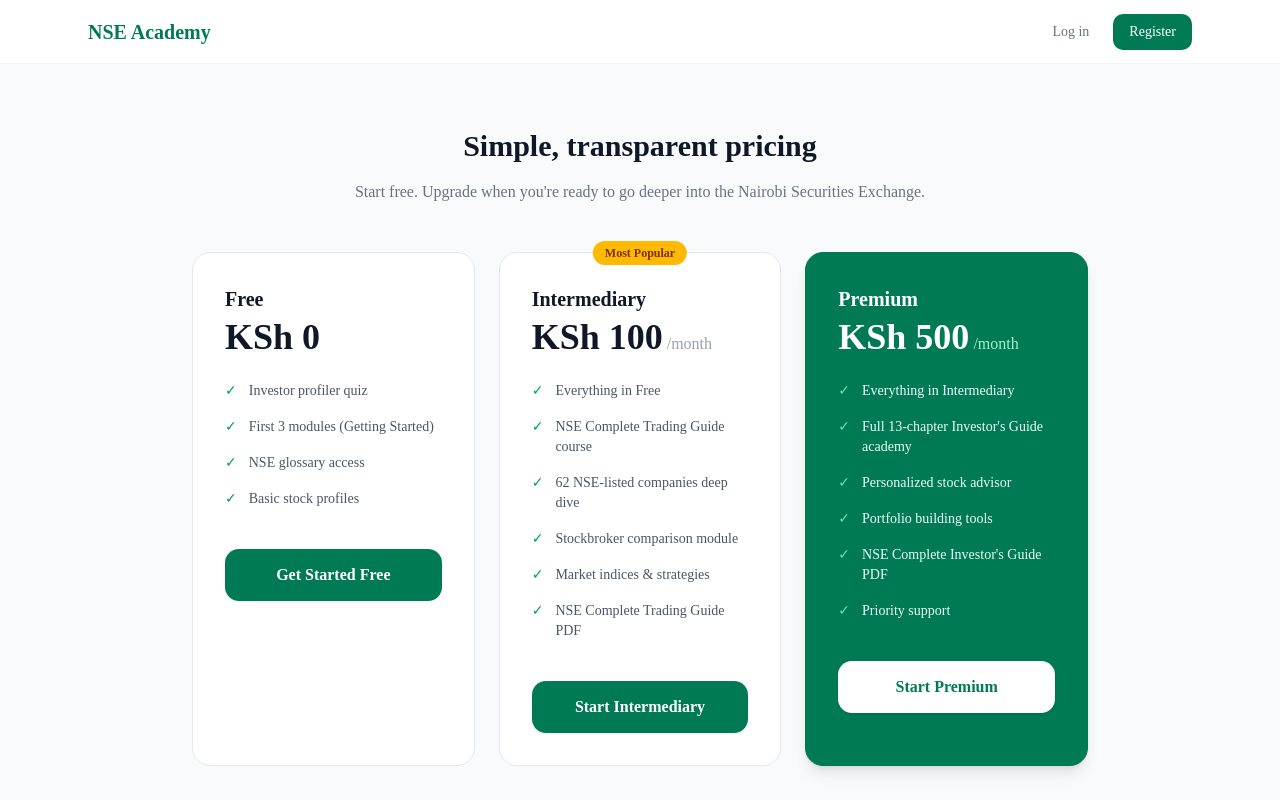
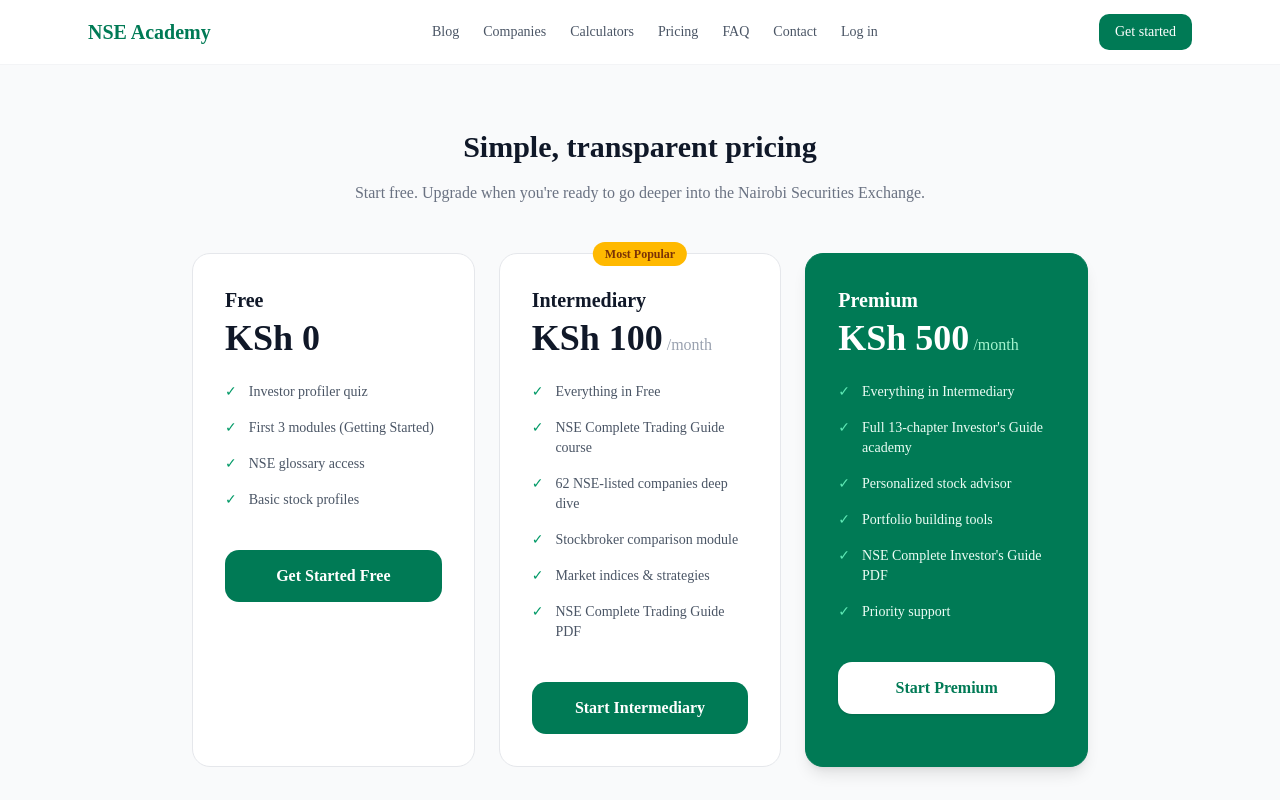
Before and after one commit to vickyjr88/nse-academy, a Next.js app in the folder nse-academy-web/: page /pricing in a window 1280 px wide. Shown: the top 800 px of the page. Built offline with nearby package versions, Linux system fonts and the light colour scheme.

Commit message:
refactor: centralize public navigation into a unified PublicHeader component and add missing menu links

```diff
--- a/nse-academy-web/src/app/blog/[slug]/page.tsx
+++ b/nse-academy-web/src/app/blog/[slug]/page.tsx
@@ -153,13 +153,7 @@
 
       <div className="min-h-screen bg-white">
         {/* Nav */}
-        <PublicHeader
-          links={[
-            { label: "Blog", href: "/blog" },
-            { label: "Pricing", href: "/pricing" },
-            { label: "Log in", href: "/auth/login" },
-          ]}
-        />
+        <PublicHeader />
 
         <main>
           {/* Cover image */}
--- a/nse-academy-web/src/app/blog/page.tsx
+++ b/nse-academy-web/src/app/blog/page.tsx
@@ -75,13 +75,7 @@
       {/* ----------------------------------------------------------------- */}
       {/* Nav */}
       {/* ----------------------------------------------------------------- */}
-      <PublicHeader
-        links={[
-          { label: "Blog", href: "/blog" },
-          { label: "Pricing", href: "/pricing" },
-          { label: "Log in", href: "/auth/login" },
-        ]}
-      />
+      <PublicHeader />
 
       <main className="max-w-6xl mx-auto px-4 sm:px-6 py-12">
         {/* ----------------------------------------------------------------- */}
--- a/nse-academy-web/src/app/calculators/page.tsx
+++ b/nse-academy-web/src/app/calculators/page.tsx
@@ -94,14 +94,7 @@
 
       <div className="min-h-screen bg-gray-50">
         {/* Nav */}
-        <PublicHeader
-          links={[
-            { label: "Blog", href: "/blog" },
-            { label: "Calculators", href: "/calculators" },
-            { label: "Pricing", href: "/pricing" },
-            { label: "Log in", href: "/auth/login" },
-          ]}
-        />
+        <PublicHeader />
 
         {/* Hero */}
         <div className="bg-white border-b border-gray-100 py-12 px-4 sm:px-6 text-center">
--- a/nse-academy-web/src/app/page.tsx
+++ b/nse-academy-web/src/app/page.tsx
@@ -1,7 +1,7 @@
 import Link from "next/link";
 import type { Metadata } from "next";
 import { getArticles } from "@/lib/cms";
-import MobileNav from "@/components/MobileNav";
+import PublicHeader from "@/components/PublicHeader";
 import PublicFooter from "@/components/PublicFooter";
 
 export const revalidate = 300;
@@ -125,24 +125,7 @@
 
   return (
     <div className="min-h-screen bg-white">
-      {/* Nav */}
-      <header className="border-b border-gray-100 sticky top-0 bg-white/95 backdrop-blur z-10">
-        <div className="max-w-6xl mx-auto px-4 sm:px-6 h-16 flex items-center justify-between">
-          <Link href="/" className="font-bold text-xl text-emerald-700">NSE Academy</Link>
-          <nav className="hidden md:flex items-center gap-6 text-sm text-gray-600">
-            <Link href="/blog" className="hover:text-gray-900">Blog</Link>
-            <Link href="/calculators" className="hover:text-gray-900">Calculators</Link>
-            <Link href="/pricing" className="hover:text-gray-900">Pricing</Link>
-            <Link href="/auth/login" className="hover:text-gray-900">Log in</Link>
-          </nav>
-          <div className="flex items-center gap-2">
-            <Link href="/auth/register" className="hidden md:inline-flex text-sm bg-emerald-700 text-white px-4 py-2 rounded-lg hover:bg-emerald-800 transition-colors">
-              Get started
-            </Link>
-            <MobileNav />
-          </div>
-        </div>
-      </header>
+      <PublicHeader />
 
       {/* Hero */}
       <section className="max-w-6xl mx-auto px-4 sm:px-6 pt-20 pb-24 text-center">
--- a/nse-academy-web/src/app/pricing/page.tsx
+++ b/nse-academy-web/src/app/pricing/page.tsx
@@ -1,5 +1,6 @@
 import Link from "next/link";
 import { Metadata } from "next";
+import PublicHeader from "@/components/PublicHeader";
 import PublicFooter from "@/components/PublicFooter";
 
 export const metadata: Metadata = {
@@ -76,18 +77,7 @@
 export default function PricingPage() {
   return (
     <div className="min-h-screen bg-gray-50 flex flex-col">
-      {/* Header */}
-      <header className="bg-white border-b border-gray-100 h-16 shrink-0">
-        <div className="max-w-6xl mx-auto px-6 h-full flex items-center justify-between">
-          <Link href="/" className="font-bold text-xl text-emerald-700">
-            NSE Academy
-          </Link>
-          <div className="flex items-center gap-6">
-            <Link href="/auth/login" className="text-sm text-gray-500 hover:text-gray-900 transition-colors">Log in</Link>
-            <Link href="/auth/register" className="text-sm bg-emerald-700 text-white px-4 py-2 rounded-lg hover:bg-emerald-800 transition-colors">Register</Link>
-          </div>
-        </div>
-      </header>
+      <PublicHeader />
 
       {/* Hero */}
       <main className="flex-1 py-16 px-6">
--- a/nse-academy-web/src/components/MobileNav.tsx
+++ b/nse-academy-web/src/components/MobileNav.tsx
@@ -11,8 +11,11 @@
 
 const PUBLIC_LINKS: NavLink[] = [
   { label: "Blog", href: "/blog" },
+  { label: "Companies", href: "/companies" },
   { label: "Calculators", href: "/calculators" },
   { label: "Pricing", href: "/pricing" },
+  { label: "FAQ", href: "/faq" },
+  { label: "Contact", href: "/contact" },
   { label: "Log in", href: "/auth/login" },
 ];
 
--- a/nse-academy-web/src/components/PublicFooter.tsx
+++ b/nse-academy-web/src/components/PublicFooter.tsx
@@ -7,6 +7,7 @@
         <span>© 2026 NSE Academy — Infinity Digital Works</span>
         <div className="flex flex-wrap justify-center gap-x-6 gap-y-2">
           <Link href="/blog" className="hover:text-gray-600 transition-colors">Blog</Link>
+          <Link href="/companies" className="hover:text-gray-600 transition-colors">Companies</Link>
           <Link href="/calculators" className="hover:text-gray-600 transition-colors">Calculators</Link>
           <Link href="/pricing" className="hover:text-gray-600 transition-colors">Pricing</Link>
           <Link href="/dashboard/glossary" className="hover:text-gray-600 transition-colors">Glossary</Link>
--- a/nse-academy-web/src/components/PublicHeader.tsx
+++ b/nse-academy-web/src/components/PublicHeader.tsx
@@ -13,6 +13,7 @@
   { label: "Companies", href: "/companies" },
   { label: "Calculators", href: "/calculators" },
   { label: "Pricing", href: "/pricing" },
+  { label: "FAQ", href: "/faq" },
   { label: "Contact", href: "/contact" },
   { label: "Log in", href: "/auth/login" },
 ];
```
